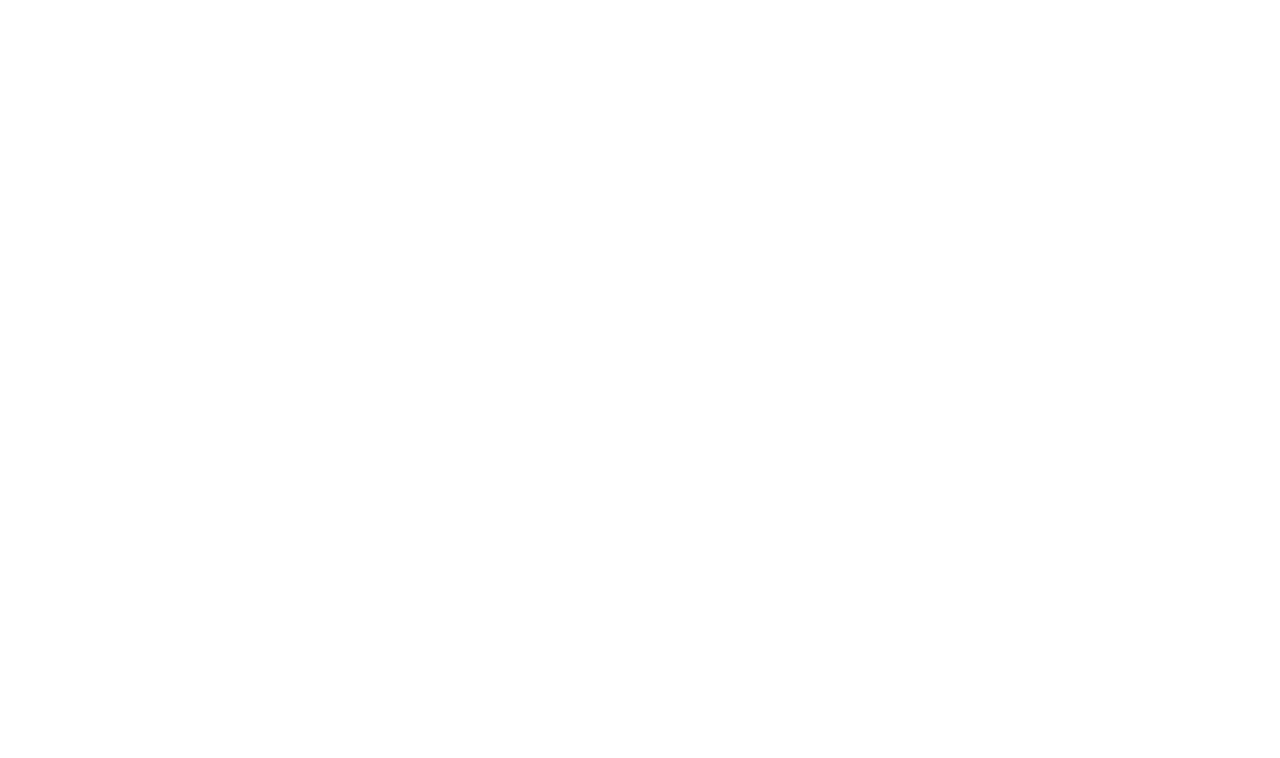
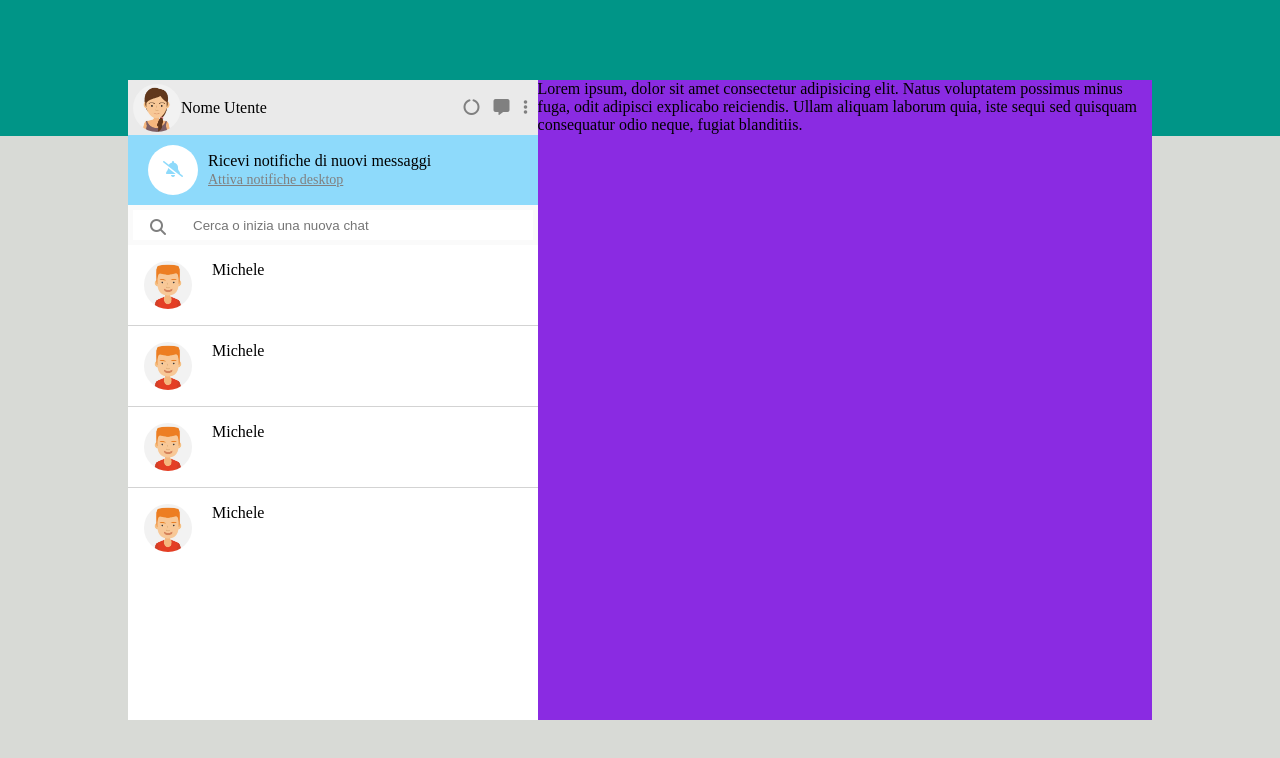
Before and after one commit to Alex12012000/vue-boolzapp, a plain HTML site: page Milestone 1/index.html in a window 1280 px wide. Drawn offline with nearby package versions, Linux system fonts and the light colour scheme.

Commit message:
Left-side

```diff
--- a/Milestone 1/css/style.css
+++ b/Milestone 1/css/style.css
@@ -0,0 +1,149 @@
+/* Reset */
+* {
+    margin: 0;
+    padding: 0;
+    box-sizing: border-box;
+}
+/* Common */
+body {
+    width: 100%;
+    height: 100vh;
+    background: rgb(4,106,0);
+    background: linear-gradient(180deg, #009587 0%, #009587 17%, #d8dad6 17%, #d8dad6 100%);
+    background-repeat: no-repeat;
+    background-size: cover;
+    display: flex;
+    justify-content: center;
+    align-items: center;
+}
+.container {
+    width: 80%;
+    height: 80vh;
+    min-width: 60%;
+    margin: 0 auto;
+    background-color: blueviolet;
+}
+
+.flex {
+    display: flex;
+}
+
+img {
+    width: 100%;
+    display: block;
+    border-radius: 50%;
+    width: 3rem;
+}
+
+/* -------------------
+        LEFT-SIDE
+----------------------*/
+
+.left-side {
+    width: 40%;
+    flex-direction: column;
+}
+
+/* user */
+.user {
+    width: 100%;
+    height: 55px;
+    padding: 5px;
+    align-items: center;
+    justify-content: space-between;
+    background-color: #eaeaea;
+}
+
+.user-info {
+    align-items: center;
+}
+
+.user i {
+    margin: 0 5px;
+    color: grey;
+}
+
+/* notification */
+.notification {
+    width: 100%;
+    height: 70px;
+    padding: 10px;
+    align-items: center;
+    justify-content: flex-start;
+    background-color: #8edafb;
+}
+
+.circle-bell {
+    width: 50px;
+    height: 50px;
+    border-radius: 50%;
+    margin: 10px;
+    background-color: white;
+    color: #8edafb;
+    line-height: 50px;
+    text-align: center;
+}
+
+.notifications-text span{
+    display: block;
+}
+
+.notifications-text a {
+    font-size: 14px;
+    color: gray;
+    text-decoration: underline;
+}
+
+/* search bar */
+.search-bar {
+    width: 100%;
+    background-color:#fafafa;
+    padding: 5px;
+
+}
+.input-field {
+    width: calc(100% - 50px);
+    padding: 10px;
+    height: 30px;
+    border: none;
+}
+
+.input-and-icons i {
+    background-color: white;
+    padding: 10px;
+    height: 30px;
+    width: 50px;
+    text-align: center;
+    line-height: 15px;
+    color: grey;
+
+
+}
+
+/* contacts */
+.contacts {
+    background-color: white;
+    flex-grow: 1;
+    overflow-y: auto;
+
+}
+
+.contact {
+    padding: 1rem;
+    border-bottom: 1px solid lightgray;
+}
+
+.contact:nth-last-child(1) {
+    border: none;
+}
+
+.contact img {
+    margin-right: 20px;
+}
+/* -------------------
+       RIGHT-SIDE
+----------------------*/
+
+.right-side {
+    width: 60%;
+}
--- a/Milestone 1/index.html
+++ b/Milestone 1/index.html
@@ -5,13 +5,78 @@
     <meta http-equiv="X-UA-Compatible" content="IE=edge">
     <meta name="viewport" content="width=device-width, initial-scale=1.0">
     <title>Document</title>
-
+    <link rel="stylesheet" href="https://cdnjs.cloudflare.com/ajax/libs/font-awesome/6.1.1/css/all.min.css" integrity="sha512-KfkfwYDsLkIlwQp6LFnl8zNdLGxu9YAA1QvwINks4PhcElQSvqcyVLLD9aMhXd13uQjoXtEKNosOWaZqXgel0g==" crossorigin="anonymous" referrerpolicy="no-referrer" />
     <script src="https://cdn.jsdelivr.net/npm/vue@2/dist/vue.js"></script>
     <link rel="stylesheet" href="css/style.css">
 </head>
 <body>
 
     <div id="root">
+       <div class="container flex">
+        <!-- left-side -->
+        <div class="left-side flex">
+            <!-- Userbar -->
+            <div class="user flex">
+                <!-- User info side -->
+                <div class="user-info flex">
+                    <img src="img/avatar_io.jpg" alt="user" >
+                    <span class="user-text">
+                        Nome Utente
+                    </span>
+                </div>
+                <!-- Icons -->
+                <div class="icons">
+                    <i class="fa-solid fa-circle-notch"></i>
+                    <i class="fa-solid fa-message"></i>
+                    <i class="fa-solid fa-ellipsis-vertical"></i>
+                </div>
+            </div>
+            <!-- notification -->
+            <div class="notification flex">
+                <div class="circle-bell">
+                    <i class="fa-solid fa-bell-slash"></i>
+                </div>
+                <div class="notifications-text">
+                    <span>Ricevi notifiche di nuovi messaggi</span>
+                    <a href="#">Attiva notifiche desktop</a>
+                </div>
+            </div>
+            <!-- search bar -->
+            <div class="search-bar">
+                <div class="input-and-icons flex">
+                    <i class="fa fa-search" aria-hidden="true"></i>
+                    <input class="input-field" type="text" placeholder="Cerca o inizia una nuova chat">
+                </div>
+            </div>
+            <!-- contacts -->
+            <div class="contacts">
+                <div class="contact flex">
+                    <img src="img/avatar_1.jpg" alt="">
+                    <span>Michele</span>
+                </div>
+                <div class="contact flex">
+                    <img src="img/avatar_1.jpg" alt="">
+                    <span>Michele</span>
+                </div>
+                <div class="contact flex">
+                    <img src="img/avatar_1.jpg" alt="">
+                    <span>Michele</span>
+                </div>
+                <div class="contact flex">
+                    <img src="img/avatar_1.jpg" alt="">
+                    <span>Michele</span>
+                </div>
+            </div>
+        </div>
+
+
+        <!-- right-side -->
+        <div class="right-side">
+            Lorem ipsum, dolor sit amet consectetur adipisicing elit. Natus voluptatem possimus minus fuga, odit adipisci explicabo reiciendis. Ullam aliquam laborum quia, iste sequi sed quisquam consequatur odio neque, fugiat blanditiis.
+        </div>
+       </div>
+
+
 
     </div>
 
```
Also changed, not shown: Milestone 1/contacts-example.js (added, +85 -0 lines), 1 other file.
